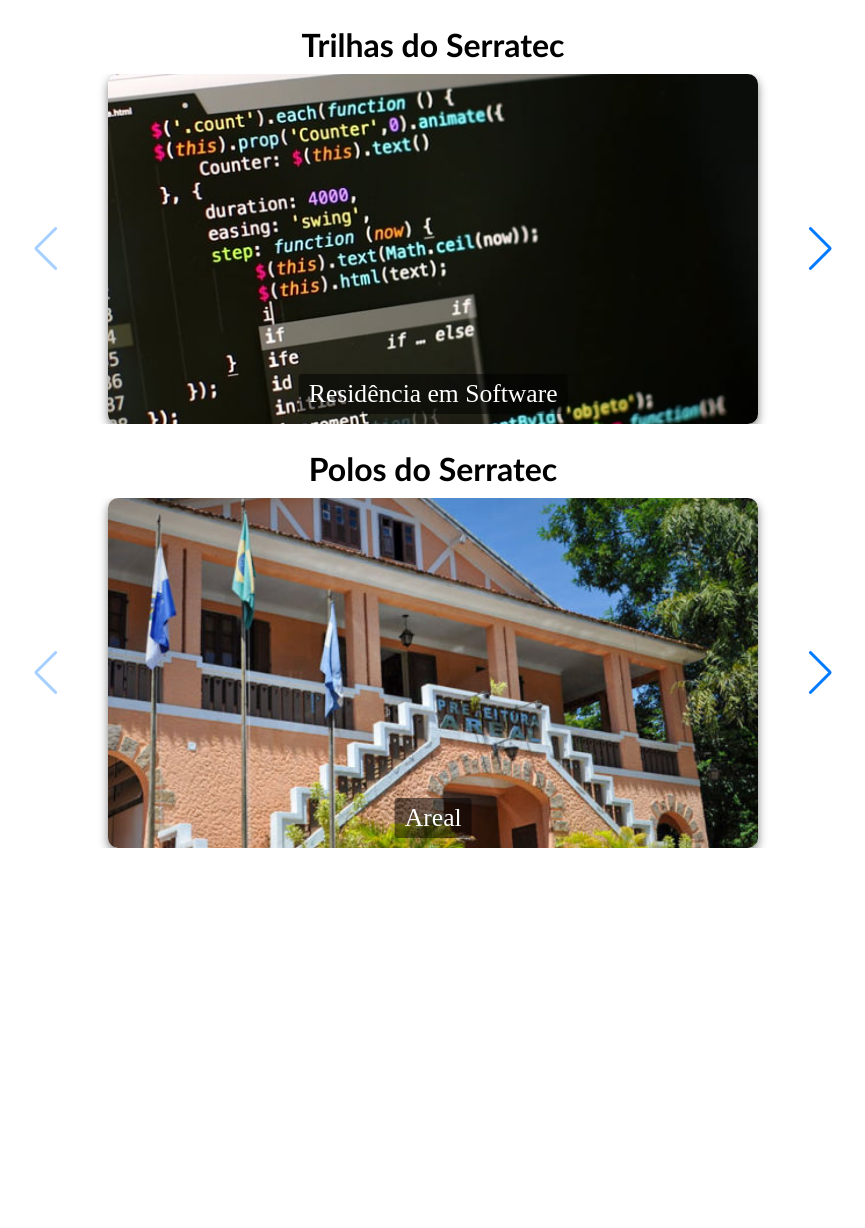
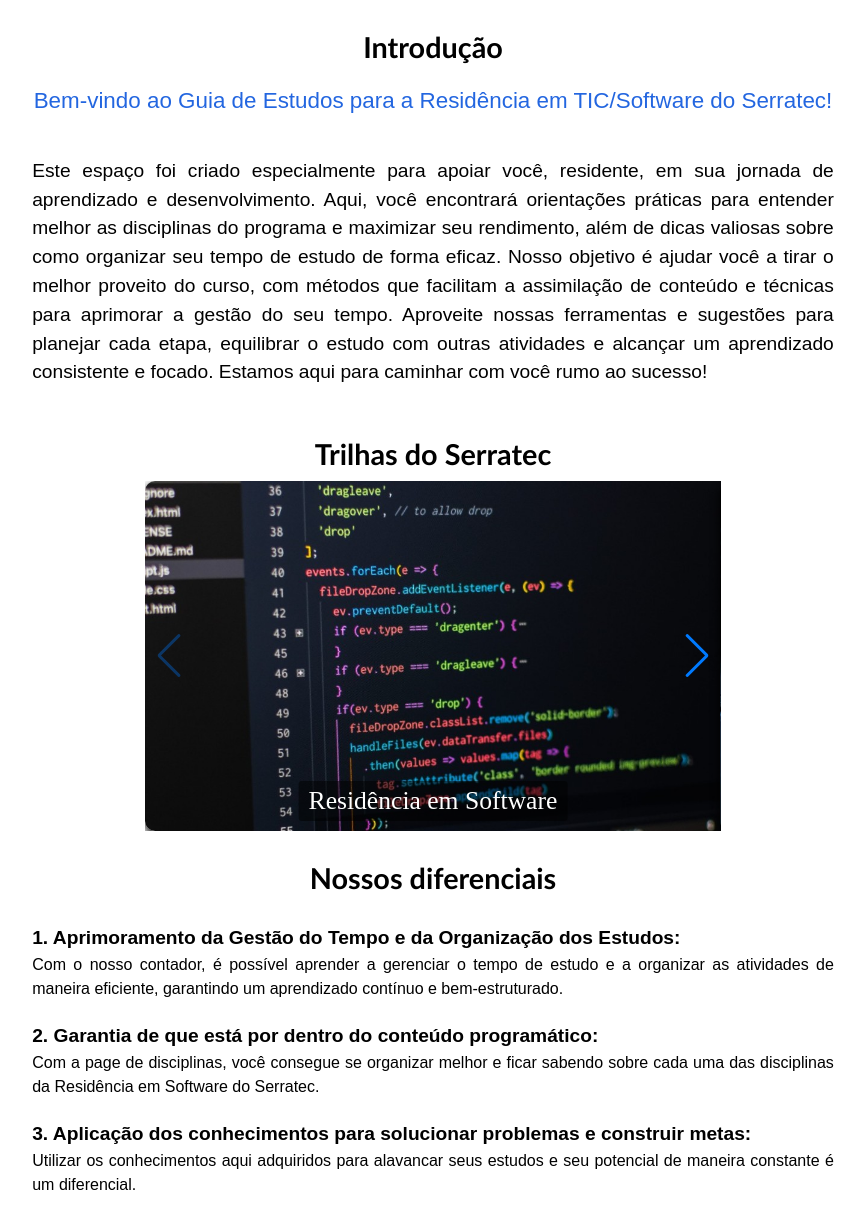
Before and after one commit to DaviSoaresA/ProjetoFinalReact, a React (Vite) app: page / in a window 1280 px wide. Shown: the top 1228 px of the page, without its empty margins (207-1072 px from the left). Before the commit the page ends 856 px from the top, so only its background shows below. Built offline with nearby package versions, Linux system fonts and the light colour scheme.

Commit message:
Commit de alterações na Home

```diff
--- a/src/pages/Home/Home.module.css
+++ b/src/pages/Home/Home.module.css
@@ -3,14 +3,47 @@
     margin: 0 auto;
 }
 
-.title {
+.titulo, .tituloDois, .tituloTres {
+    font-family: 'Trebuchet MS', 'Lucida Sans Unicode', 'Lucida Grande', 'Lucida Sans', Arial, sans-serif;
     text-align: center;
     margin: 25px 0 10px 0;
-    font-size: 2rem;
+    font-size: 1.8rem;
     color: #000000;
+    margin-bottom: 10px;
+    margin-top: 30px;
 }
 
-.slideContainer {
+.subtitulo {
+    margin-top: 0;
+    font-family: Arial, Helvetica, sans-serif;
+    font-weight: lighter;
+    text-align: center;
+    line-height: 1.5;
+    font-size: 1.4rem;
+    color: #2366e0;
+    margin-bottom: 10px;
+    padding: 10px;
+}
+
+.texto {
+    font-family: Arial, Helvetica, sans-serif;
+    font-weight: lighter;
+    text-align: justify;
+    line-height: 1.5;
+    font-size: 1.2rem;
+    color: #000000;
+    margin-bottom: 10px;
+    padding: 10px;
+}
+
+.slideSection {
+    text-align: center;
+    margin-top: 40px;
+}
+
+.swiperContainer {
+    width: 70%;
+    margin: 0 auto;
     position: relative;
 }
 
@@ -18,7 +51,7 @@
     width: 650px;
     height: 350px;
     border-radius: 10px;
-    box-shadow: 0 4px 10px rgba(0, 0, 0, 0.5);
+    box-shadow: 0 4px 10px #000000;
     display: block;
     margin: 0 auto;
     object-fit: cover;
@@ -28,15 +61,32 @@
     position: absolute;
     bottom: 10px;
     left: 50%;
-    transform: translateX(-50%);
     background-color: rgba(0, 0, 0, 0.5);
     color: #ffffff;
     padding: 5px 10px;
     border-radius: 3px;
     font-size: 1.6rem;
     text-align: center;
+    transform: translateX(-50%); /* Centra o texto horizontalmente */
 }
 
-h1 {
-    font-family: 'Trebuchet MS', 'Lucida Sans Unicode', 'Lucida Grande', 'Lucida Sans', Arial, sans-serif;
+.objetivo {
+    margin-top: 0;
+    font-family: Arial, Helvetica, sans-serif;
+    font-weight: bold;
+    text-align: justify;
+    line-height: 1.5;
+    font-size: 1.2rem;
+    color: #000000;
+    margin-bottom: 0;
 }
+
+.descricao {
+    font-family: Arial, Helvetica, sans-serif;
+    font-weight: lighter;
+    text-align: justify;
+    line-height: 1.5;
+    font-size: 1.0rem;
+    color: #000000;
+    margin-top: 0;
+}
--- a/src/pages/Home/index.jsx
+++ b/src/pages/Home/index.jsx
@@ -10,25 +10,35 @@
   const slidePerView = 1;
 
   const residencias = [
-    {
-      id: "1",
-      image: "/residencia_software.jpg",
-      caption: "Residência em Software",
-    },
-    { id: "2", image: "/residencia_redes.jpg", caption: "Residência em Redes" },
-    { id: "3", image: "/residencia_dados.jpg", caption: "Residência em Dados" },
-  ];
-
-  const locais = [
-    { id: "4", image: "/areal_foto.jpg", caption: "Areal" },
-    { id: "5", image: "/friburgo_foto.jpg", caption: "Nova Friburgo" },
-    { id: "6", image: "/petropolis_foto.jpg", caption: "Petrópolis" },
-    { id: "7", image: "/teresopolis_foto.jpg", caption: "Teresópolis" },
+    { id: "1", imagem: "/residencia_software.jpg", legenda: "Residência em Software" },
+    { id: "2", imagem: "/residencia_redes.jpg", legenda: "Residência em Redes" },
+    { id: "3", imagem: "/residencia_dados.jpg", legenda: "Residência em Dados" },
   ];
 
   return (
     <div className={styles.container}>
-      <h1 className={styles.title}>Trilhas do Serratec</h1>
+      <h1 className={styles.titulo}>Introdução</h1>
+      <h3 className={styles.subtitulo}>
+        Bem-vindo ao Guia de Estudos para a Residência em TIC/Software do
+        Serratec!
+      </h3>
+      <h3 className={styles.texto}>
+        Este espaço foi criado especialmente para apoiar você, residente, em sua
+        jornada de aprendizado e desenvolvimento. Aqui, você encontrará
+        orientações práticas para entender melhor as disciplinas do programa e
+        maximizar seu rendimento, além de dicas valiosas sobre como organizar
+        seu tempo de estudo de forma eficaz. Nosso objetivo é ajudar você a
+        tirar o melhor proveito do curso, com métodos que facilitam a
+        assimilação de conteúdo e técnicas para aprimorar a gestão do seu tempo.
+        Aproveite nossas ferramentas e sugestões para planejar cada etapa,
+        equilibrar o estudo com outras atividades e alcançar um aprendizado
+        consistente e focado. Estamos aqui para caminhar com você rumo ao
+        sucesso!
+      </h3>
+
+      <div className={styles.slideSection}>
+        <h1 className={styles.tituloDois}>Trilhas do Serratec</h1>
+        <div className={styles.swiperContainer}>
           <Swiper
             modules={[Navigation]}
             slidesPerView={slidePerView}
@@ -37,26 +47,44 @@
           >
             {residencias.map((item) => (
               <SwiperSlide key={item.id} className={styles.slideContainer}>
-            <img src={item.image} alt="Slider" className={styles.slideItem} />
-            <div className={styles.legenda}>{item.caption}</div>
-          </SwiperSlide>
-        ))}
-      </Swiper>
-
-      <h1 className={styles.title}>Polos do Serratec</h1>
-      <Swiper
-        modules={[Navigation]}
-        slidesPerView={slidePerView}
-        pagination={{ clickable: true }}
-        navigation
-      >
-        {locais.map((item) => (
-          <SwiperSlide key={item.id} className={styles.slideContainer}>
-            <img src={item.image} alt="Slider" className={styles.slideItem} />
-            <div className={styles.legenda}>{item.caption}</div>
+                <img
+                  src={item.imagem}
+                  alt="Slider"
+                  className={styles.slideItem}
+                />
+                <div className={styles.legenda}>{item.legenda}</div>
               </SwiperSlide>
             ))}
           </Swiper>
         </div>
+      </div>
+
+      <h1 className={styles.tituloTres}>Nossos diferenciais</h1>
+      <h3 className={styles.texto}>
+        <h3 className={styles.objetivo}>
+          1. Aprimoramento da Gestão do Tempo e da Organização dos Estudos:
+        </h3>
+        <h4 className={styles.descricao}>
+          Com o nosso contador, é possível aprender a gerenciar o tempo de
+          estudo e a organizar as atividades de maneira eficiente, garantindo um
+          aprendizado contínuo e bem-estruturado.
+        </h4>
+        <h3 className={styles.objetivo}>
+          2. Garantia de que está por dentro do conteúdo programático:
+        </h3>
+        <h4 className={styles.descricao}>
+          Com a page de disciplinas, você consegue se organizar melhor e ficar
+          sabendo sobre cada uma das disciplinas da Residência em Software do
+          Serratec.
+        </h4>
+        <h3 className={styles.objetivo}>
+          3. Aplicação dos conhecimentos para solucionar problemas e construir metas:{" "}
+        </h3>
+        <h4 className={styles.descricao}>
+          Utilizar os conhecimentos aqui adquiridos para alavancar seus estudos
+          e seu potencial de maneira constante é um diferencial.
+        </h4>
+      </h3>
+    </div>
   );
 }
```
Also changed, not shown: public/residencia_software.jpg. Lines whose indentation alone changed are shown as unchanged.
